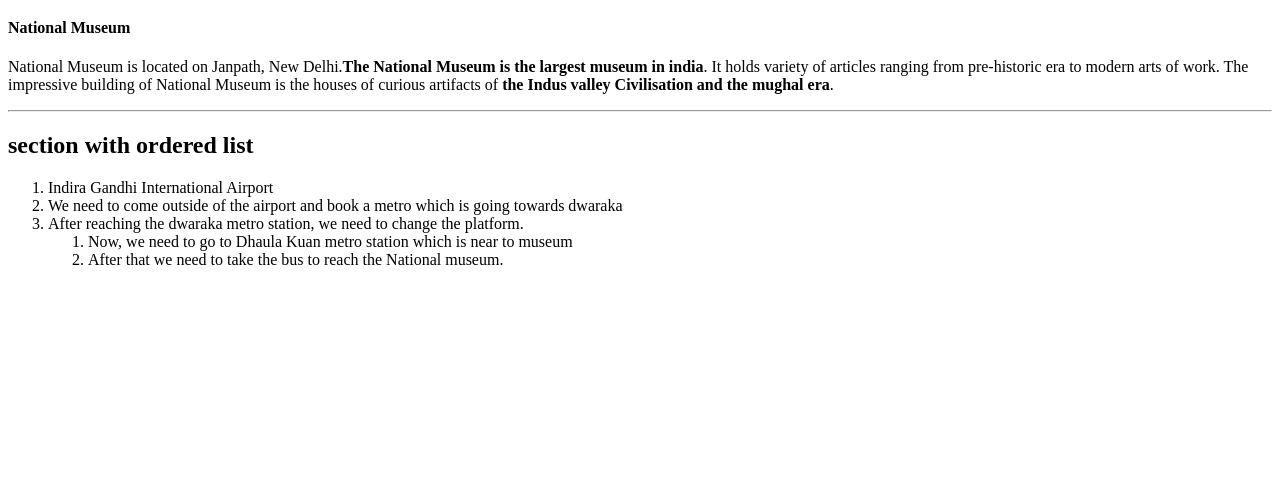
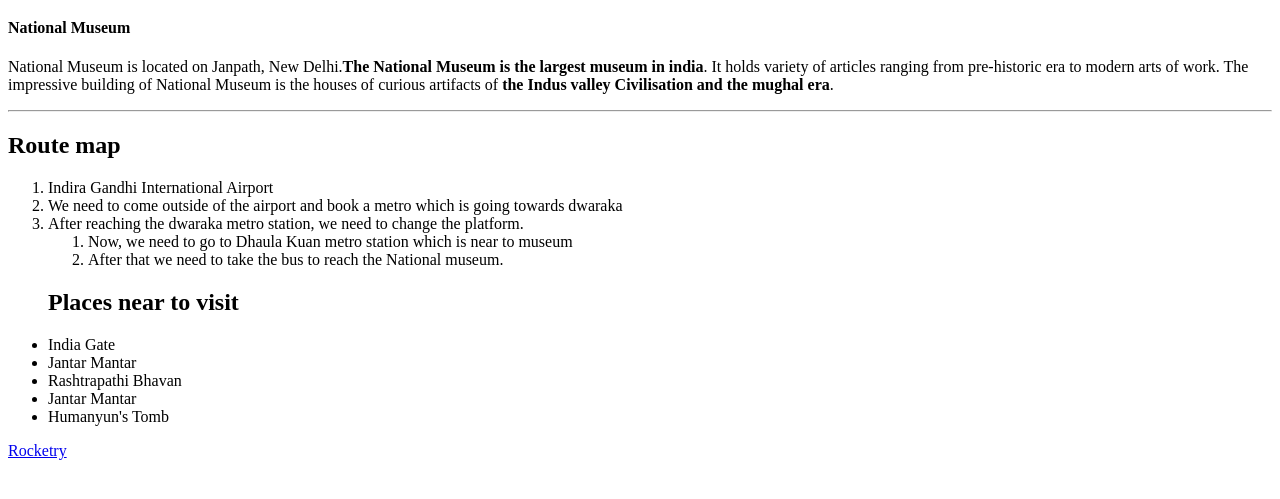
Before and after one commit to 44-563-Web-Apps-F22/44563-webapps-assignment-3-RaviCYalla, a plain HTML site: page index.html in a window 1280 px wide. Shown: the part 61-560 px from the top of the page. Drawn offline with Linux system fonts and the light colour scheme.

Commit message:
Added image

```diff
--- a/index.html
+++ b/index.html
@@ -8,10 +8,10 @@
         <h4>National Museum</h4>
         <p>National Museum is located on Janpath, New Delhi.<b>The National Museum is the largest museum in india</b>.
            It holds variety of articles ranging from pre-historic era to modern arts of work.
-           The impressive building of National Museum is the houses of curious artifacts of <b>the Indus valley Civilisation and the mughal era</b>.</p>
-
+           The impressive building of National Museum is the houses of curious artifacts of <b>the Indus valley Civilisation
+           and the mughal era</b>.</p>
            <hr>
-           <h2>section with ordered list</h2>
+           <h2>Route map</h2>
            <ol>
                <li>Indira Gandhi International Airport</li>
                <li>We need to come outside of the airport and book a metro which is going towards dwaraka</li>
@@ -23,5 +23,16 @@
                 <li>After that we need to take the bus to reach the National museum.</li>
                </ol>
             </ol>
+            <ul>
+            <h2>Places near to visit</h2>
+                <li>India Gate</li>
+                <li>Jantar Mantar</li>
+                <li>Rashtrapathi Bhavan</li>
+                <li>Jantar Mantar</li>
+                <li>Humanyun's Tomb</li>
+            </ul>
+
+            <a href="aboutme.html">Rocketry</a>
+
     </body>
 </html>
```
Also changed, not shown: aboutme.html (added, +19 -0 lines), Rocketry.jpg (added).
